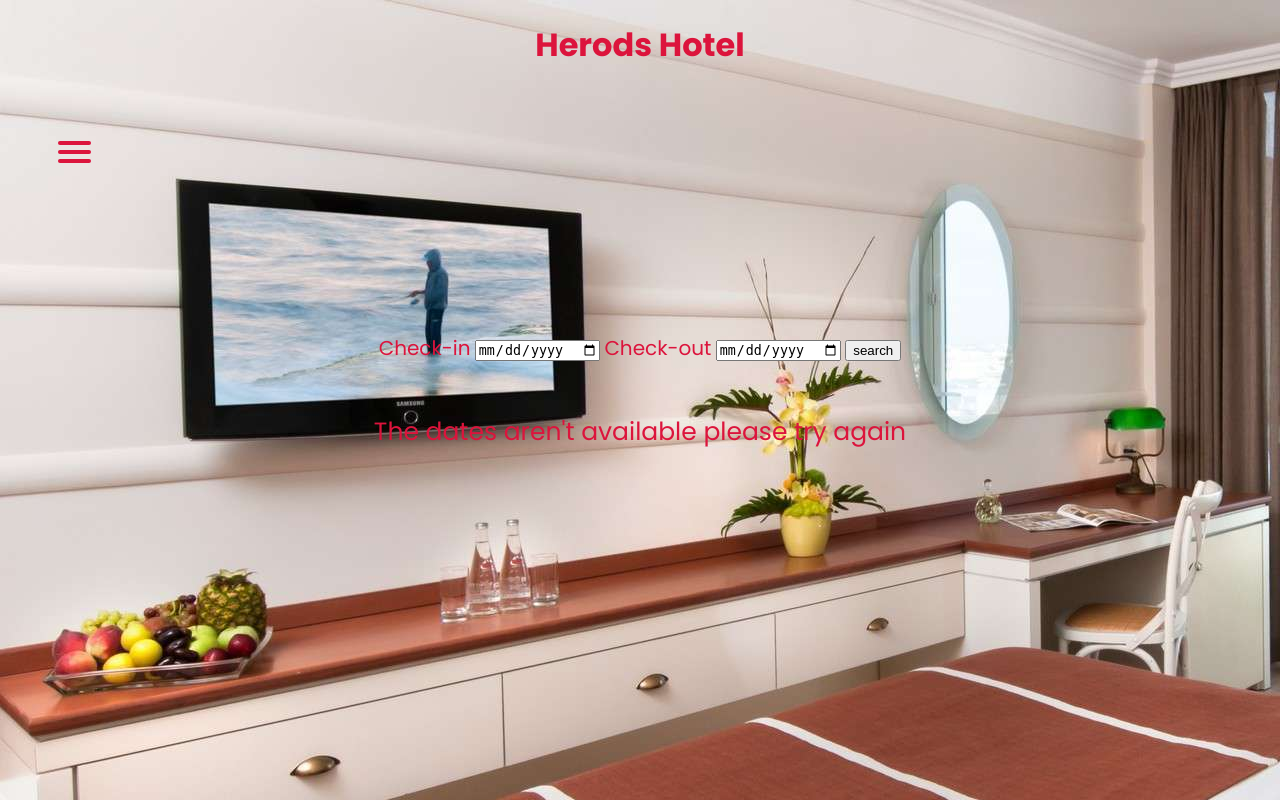
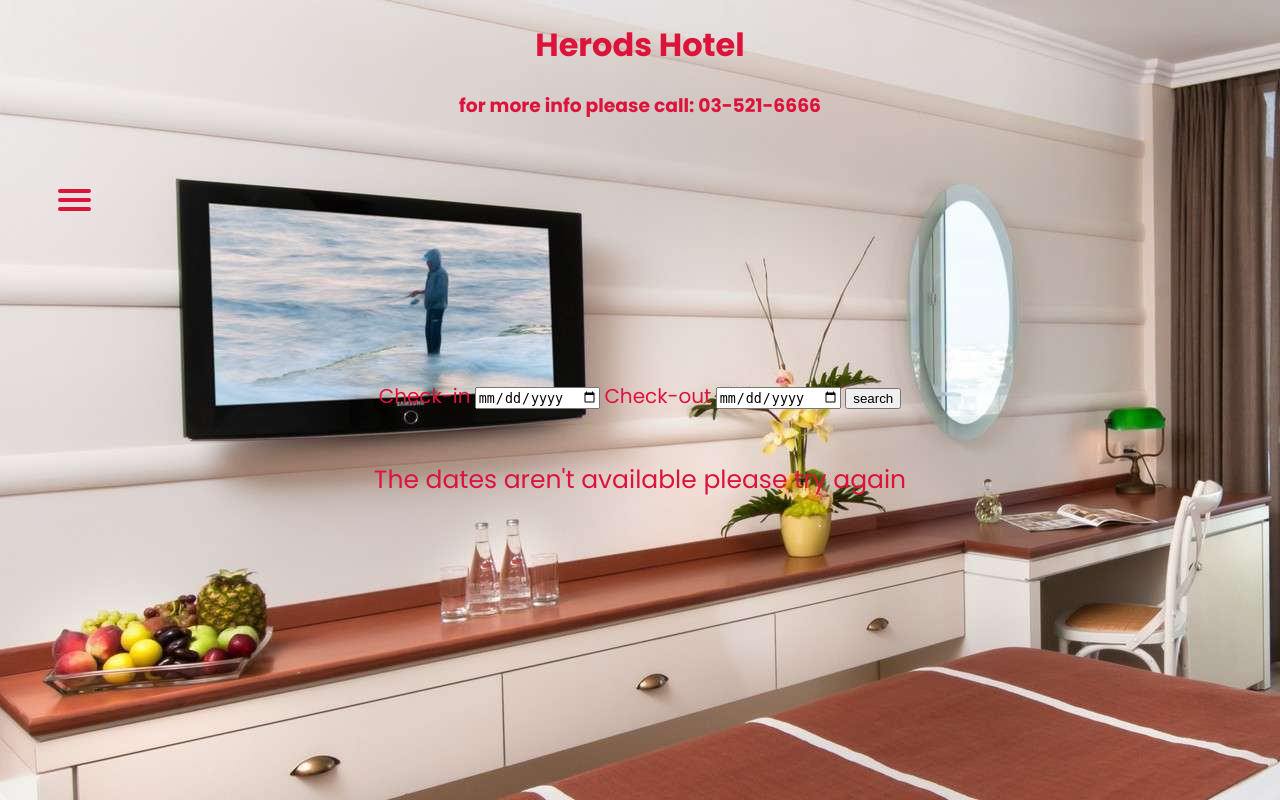
Before and after one commit to vecationTime/VacationTime, a PHP site: page /HerodsDateError.php in a window 1280 px wide; the page is wider, and only the part inside the window is pictured. Run offline with PHP 8.4, Linux system fonts and the light colour scheme.

Commit message:
Update HerodsDateError.php

```diff
--- a/HerodsDateError.php
+++ b/HerodsDateError.php
@@ -7,9 +7,17 @@
     <link rel="stylesheet" href="https://cdnjs.cloudflare.com/ajax/libs/font-awesome/5.15.3/css/all.min.css"/>
     <title>Herods Hotel</title>
     <link rel="stylesheet" href="../CSS/HerodsHotel.css">
+    <style>
+      body
+      {
+          overflow-y: hidden;
+          overflow-x: hidden;
+      }
+  </style>
 </head>
 <body>
     <h1 >Herods Hotel</h1>
+    <h3 style="text-align: center; color: crimson;">for more info please call: 03-521-6666</h3>
     <nav role="navigation">
         <div id="menuToggle">
           <input type="checkbox" />
```
